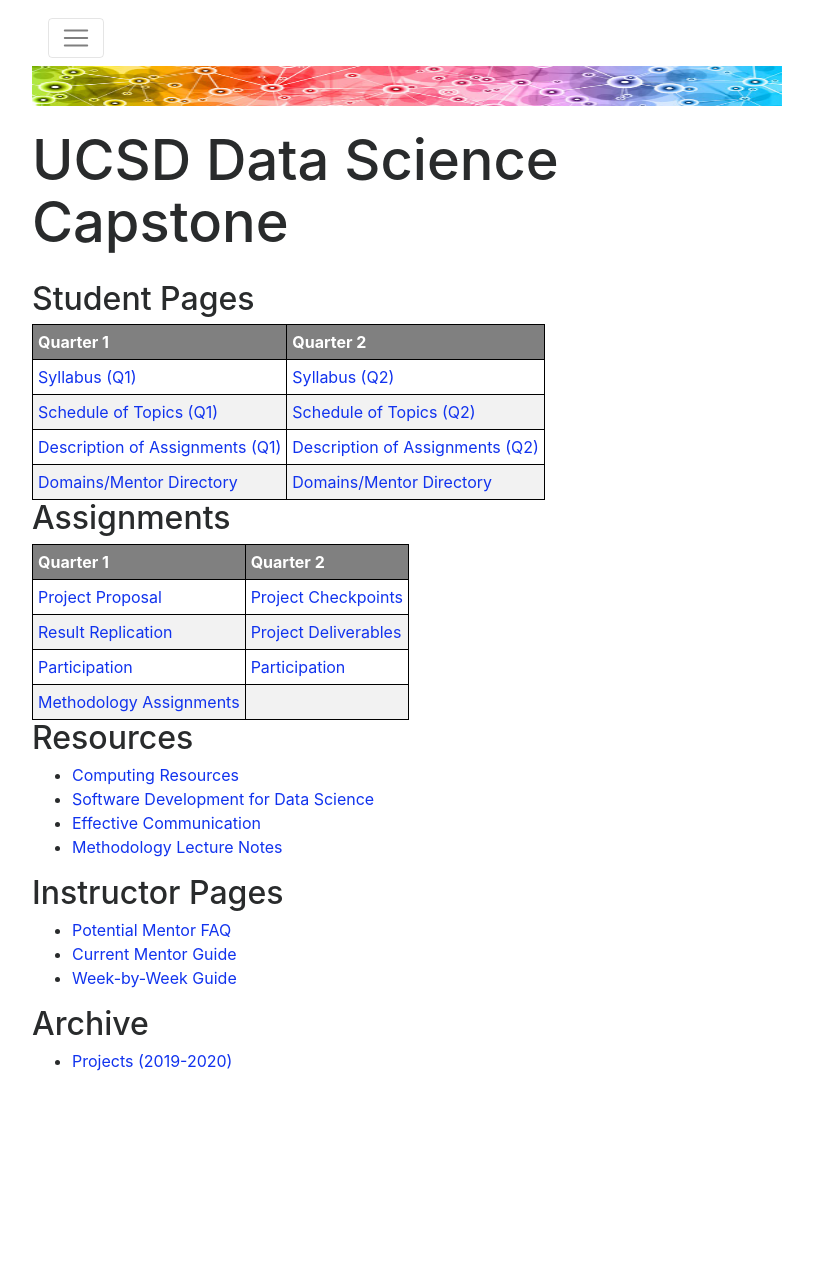
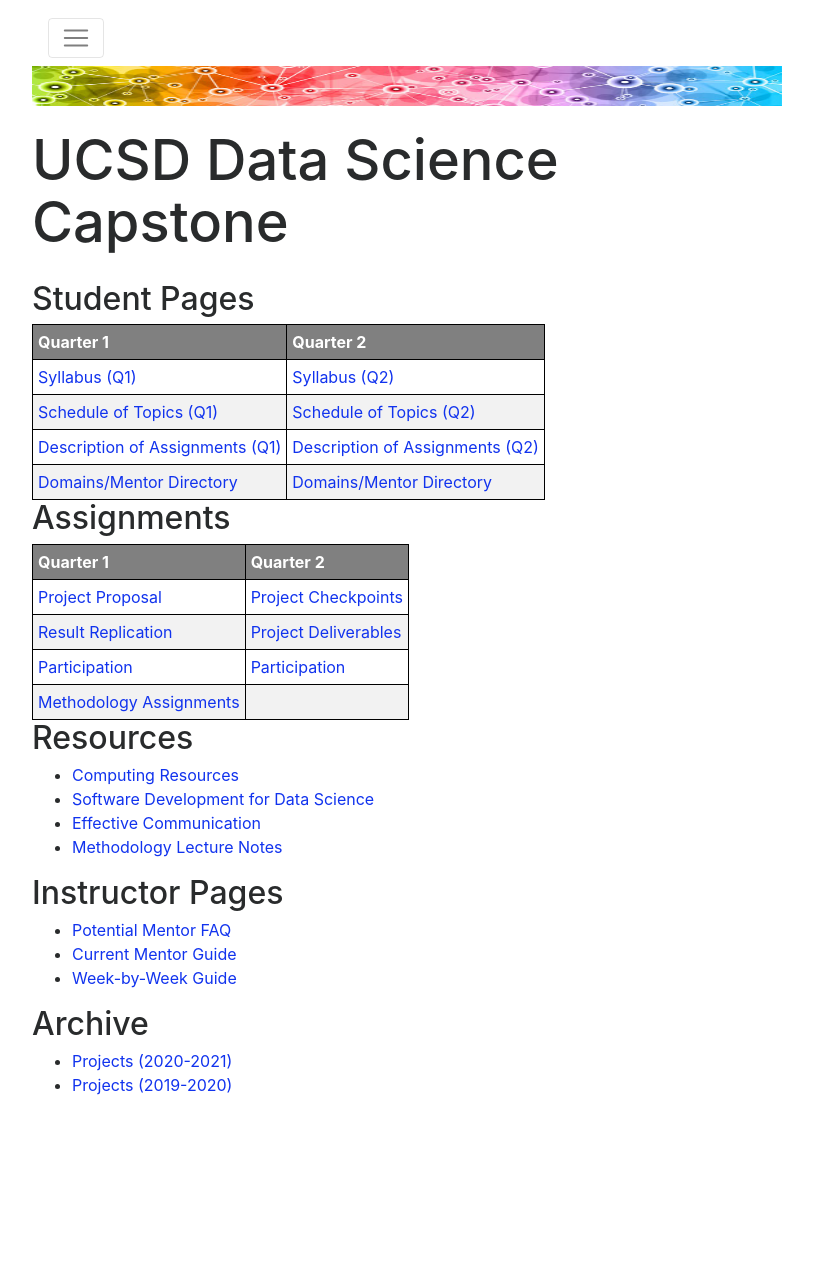
Before and after one commit to DSC-Capstone/dsc-capstone.github.io, a Jekyll site: the page built from index.md, in a window 1280 px wide. Shown: the whole page, without its empty margins (233-1046 px from the left). Built offline with Jekyll 4.4.1, drawn with Linux system fonts in a browser that asks for light colours; nearby versions of some CDN libraries; before the commit the page ends 1259 px from its top, so only the background shows below that.

Commit message:
add new projects

```diff
--- a/index.md
+++ b/index.md
@@ -35,4 +35,5 @@ permalink: /
 * [Week-by-Week Guide](/instructor/week-by-week)
 
 ## Archive
+* [Projects (2020-2021)](https://dsc-capstone.github.io/projects-2020-2021/)
 * [Projects (2019-2020)](https://dsc-capstone.github.io/projects-2019-2020/)
```
